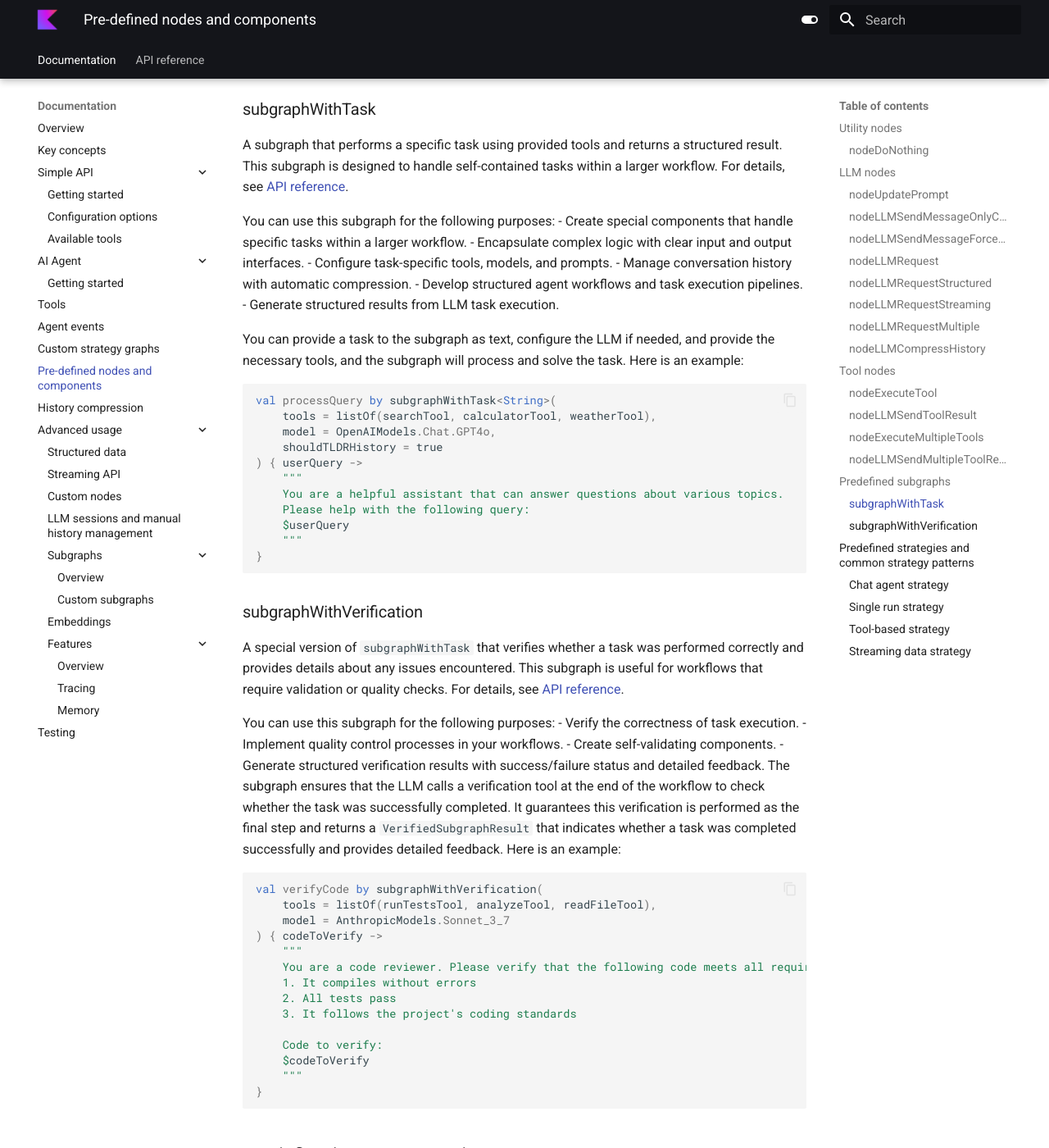
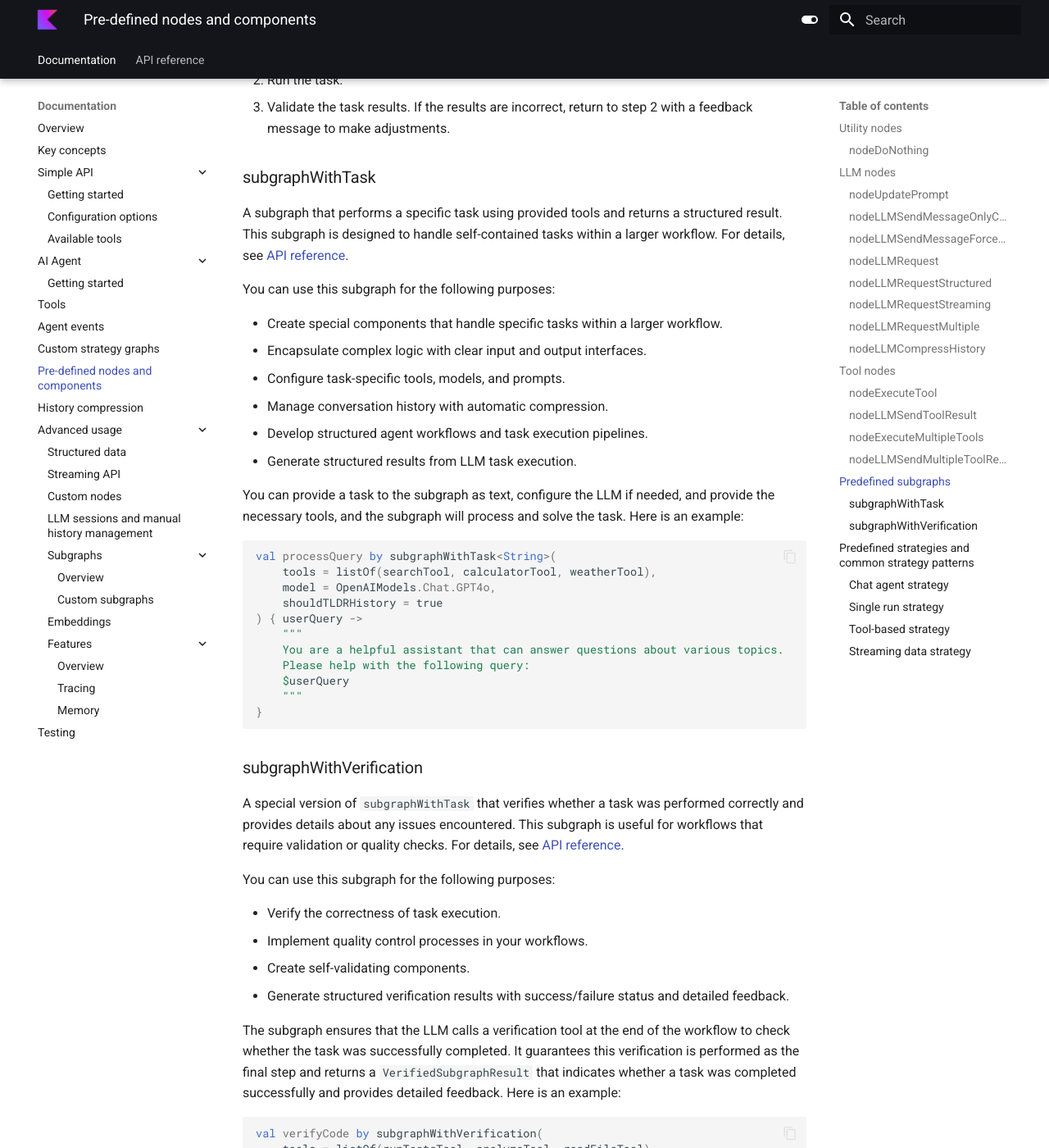
Before and after one commit to JetBrains/koog-docs, an MkDocs documentation site: the page built from docs/nodes-and-components.md, in a window 1280 px wide and 1400 px high, scrolled down 5169 px. Shown: the whole window at 82% size. Built offline with MkDocs 1.6.1 and Material for MkDocs 9.7.7, drawn with Linux system fonts in a browser that asks for light colours; some of the changed lines change nothing that is shown; some of the changed text lies outside the part shown.

Commit message:
fix lists

```diff
--- a/docs/nodes-and-components.md
+++ b/docs/nodes-and-components.md
@@ -16,6 +16,7 @@ For more detailed reference documentation, see [API reference](https://api.koog.
 A simple pass-through node that does nothing and returns the input as output. For details, see [API reference](https://api.koog.ai/agents/agents-core/ai.koog.agents.core.dsl.extension/node-do-nothing.html).
 
 You can use this node for the following purposes:
+
 - Create a placeholder node in your graph.
 - Create a connection point without modifying the data.
 - To debug and test your workflow.
@@ -104,7 +105,7 @@ edge(someNode forwardTo processComplexQuery)
 
 ### nodeLLMCompressHistory
 
-A node that compresses the current LLM prompt (message history) into a summary, replacing messages with a TLDR. For details, see [API reference](https://api.koog.ai/agents/agents-core/ai.koog.agents.core.dsl.extension/node-l-l-m-compress-history.html).
+A node that compresses the current LLM prompt (message history) into a summary, replacing messages with a concise summary (TL;DR). For details, see [API reference](https://api.koog.ai/agents/agents-core/ai.koog.agents.core.dsl.extension/node-l-l-m-compress-history.html).
 This is useful for managing long conversations by compressing the history to reduce token usage.
 
 To learn more about history compression, see [History compression](history-compression.md).
@@ -211,6 +212,7 @@ By using the predefined subgraphs, you can implement various popular pipelines.
 A subgraph that performs a specific task using provided tools and returns a structured result. This subgraph is designed to handle self-contained tasks within a larger workflow. For details, see [API reference](https://api.koog.ai/agents/agents-ext/ai.koog.agents.ext.agent/subgraph-with-task.html).
 
 You can use this subgraph for the following purposes:
+
 - Create special components that handle specific tasks within a larger workflow.
 - Encapsulate complex logic with clear input and output interfaces.
 - Configure task-specific tools, models, and prompts.
@@ -239,10 +241,12 @@ val processQuery by subgraphWithTask<String>(
 A special version of `subgraphWithTask` that verifies whether a task was performed correctly and provides details about any issues encountered. This subgraph is useful for workflows that require validation or quality checks. For details, see [API reference](https://api.koog.ai/agents/agents-ext/ai.koog.agents.ext.agent/subgraph-with-verification.html).
 
 You can use this subgraph for the following purposes:
+
 - Verify the correctness of task execution.
 - Implement quality control processes in your workflows.
 - Create self-validating components.
 - Generate structured verification results with success/failure status and detailed feedback.
+
 The subgraph ensures that the LLM calls a verification tool at the end of the workflow to check whether the task was successfully completed. It guarantees this verification is performed as the final step and returns a `VerifiedSubgraphResult` that indicates whether a task was completed successfully and provides detailed feedback.
 Here is an example:
 
```
